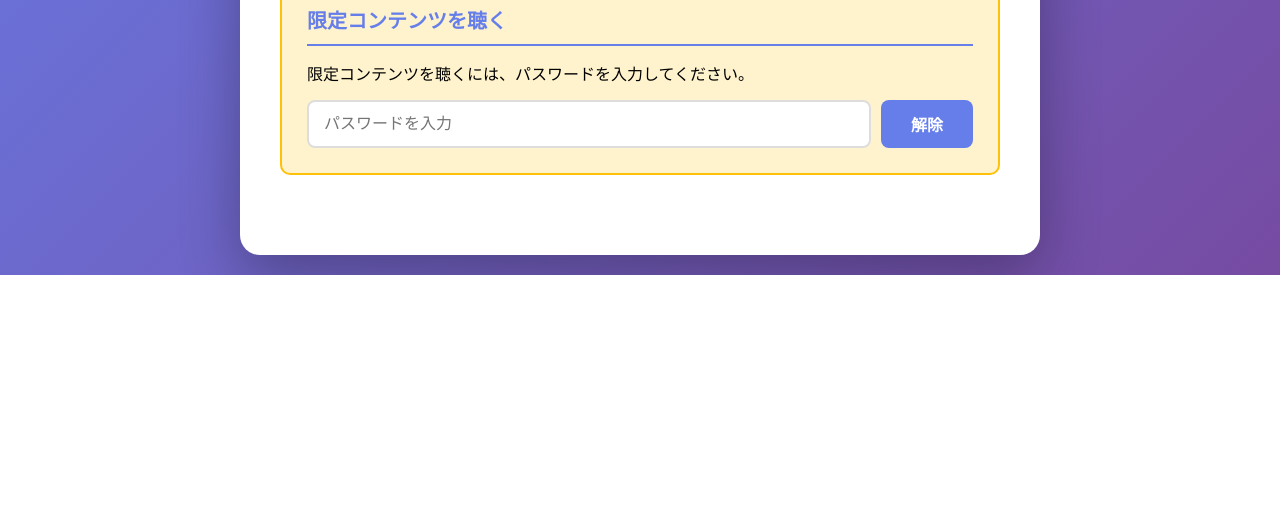
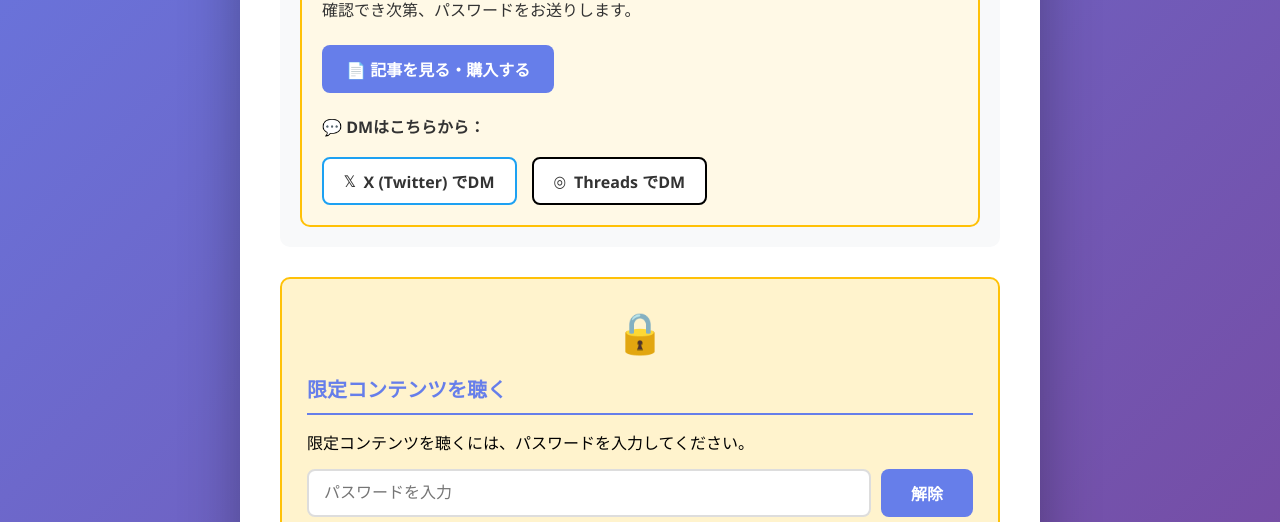
Before and after one commit to yayoithreee/yomiage, a plain HTML site: page index.html in a window 1280 px wide. Shown: the part 578-1100 px from the top of the page. Before the commit the page ends 853 px from the top, so only its background shows below. Drawn offline with Linux system fonts and the light colour scheme.

Commit message:
Add files via upload

```diff
--- a/index.html
+++ b/index.html
@@ -58,6 +58,88 @@
 
         .player-container {
             margin: 15px 0;
+        }
+
+        .purchase-info {
+            background: #fff9e6;
+            border: 2px solid #ffc107;
+            border-radius: 10px;
+            padding: 20px;
+            margin-top: 20px;
+        }
+
+        .purchase-info p {
+            color: #333;
+            line-height: 1.8;
+            margin-bottom: 10px;
+        }
+
+        .purchase-link {
+            display: inline-block;
+            background: #667eea;
+            color: white;
+            padding: 12px 24px;
+            border-radius: 8px;
+            text-decoration: none;
+            font-weight: bold;
+            margin-top: 10px;
+            transition: background 0.3s;
+        }
+
+        .purchase-link:hover {
+            background: #5568d3;
+            transform: translateY(-2px);
+            box-shadow: 0 4px 12px rgba(102, 126, 234, 0.4);
+        }
+
+        .purchase-info strong {
+            color: #d63384;
+        }
+
+        .dm-links {
+            display: flex;
+            gap: 15px;
+            margin-top: 15px;
+            flex-wrap: wrap;
+        }
+
+        .dm-link {
+            display: inline-flex;
+            align-items: center;
+            gap: 8px;
+            background: white;
+            color: #333;
+            padding: 10px 20px;
+            border-radius: 8px;
+            text-decoration: none;
+            font-weight: 600;
+            border: 2px solid #667eea;
+            transition: all 0.3s;
+        }
+
+        .dm-link:hover {
+            background: #667eea;
+            color: white;
+            transform: translateY(-2px);
+            box-shadow: 0 4px 12px rgba(102, 126, 234, 0.4);
+        }
+
+        .dm-link.twitter {
+            border-color: #1DA1F2;
+        }
+
+        .dm-link.twitter:hover {
+            background: #1DA1F2;
+            color: white;
+        }
+
+        .dm-link.threads {
+            border-color: #000000;
+        }
+
+        .dm-link.threads:hover {
+            background: #000000;
+            color: white;
         }
 
         .password-section {
@@ -215,6 +297,19 @@
             button {
                 width: 100%;
             }
+
+            .purchase-link {
+                display: block;
+                text-align: center;
+            }
+
+            .dm-links {
+                flex-direction: column;
+            }
+
+            .dm-link {
+                justify-content: center;
+            }
         }
     </style>
 </head>
@@ -229,6 +324,28 @@
                 <iframe src="https://stand.fm/embed/episodes/6954b4de21230bdc1fbe5999" height="190" frameborder="0"></iframe>
             </div>
             <p class="note">こちらのエピソードは誰でも無料でお聴きいただけます。</p>
+
+            <!-- 購入案内 -->
+            <div class="purchase-info">
+                <p>📝 <strong>音声の元の記事はこちらです。</strong></p>
+                <p>有料部分の音声は、↓のURLからコンテンツをご購入いただき、ご購入が確認できるスクショを、DMでお送りください。<br>
+                確認でき次第、パスワードをお送りします。</p>
+                <a href="https://brmk.io/vmk9C5" target="_blank" rel="noopener noreferrer" class="purchase-link">
+                    📄 記事を見る・購入する
+                </a>
+
+                <p style="margin-top: 20px; font-weight: bold;">💬 DMはこちらから：</p>
+                <div class="dm-links">
+                    <a href="https://x.com/yayoi_threee" target="_blank" rel="noopener noreferrer" class="dm-link twitter">
+                        <span>𝕏</span>
+                        <span>X (Twitter) でDM</span>
+                    </a>
+                    <a href="https://www.threads.net/@yayoi_threee" target="_blank" rel="noopener noreferrer" class="dm-link threads">
+                        <span>◎</span>
+                        <span>Threads でDM</span>
+                    </a>
+                </div>
+            </div>
         </div>
 
         <!-- パスワード入力セクション -->
```
